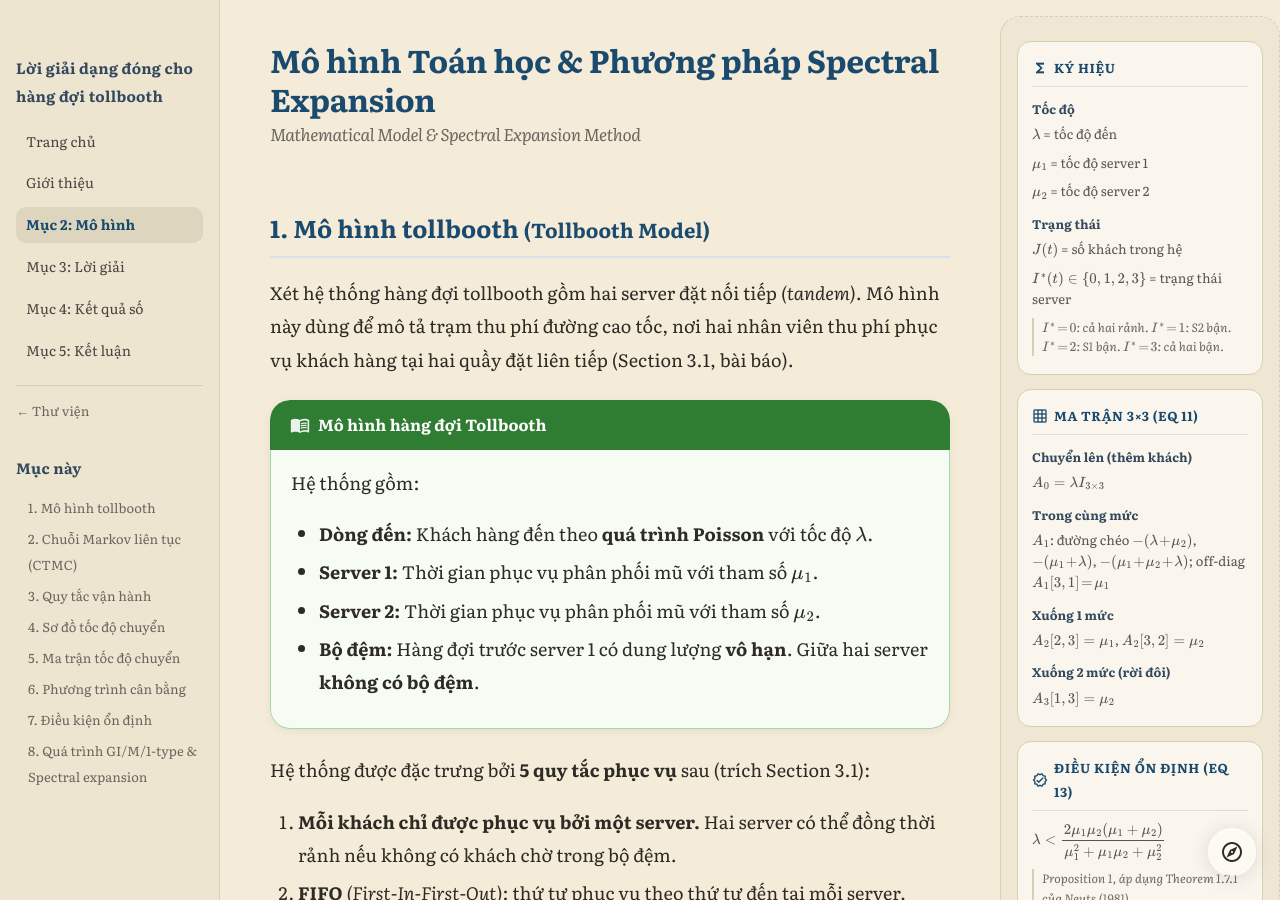
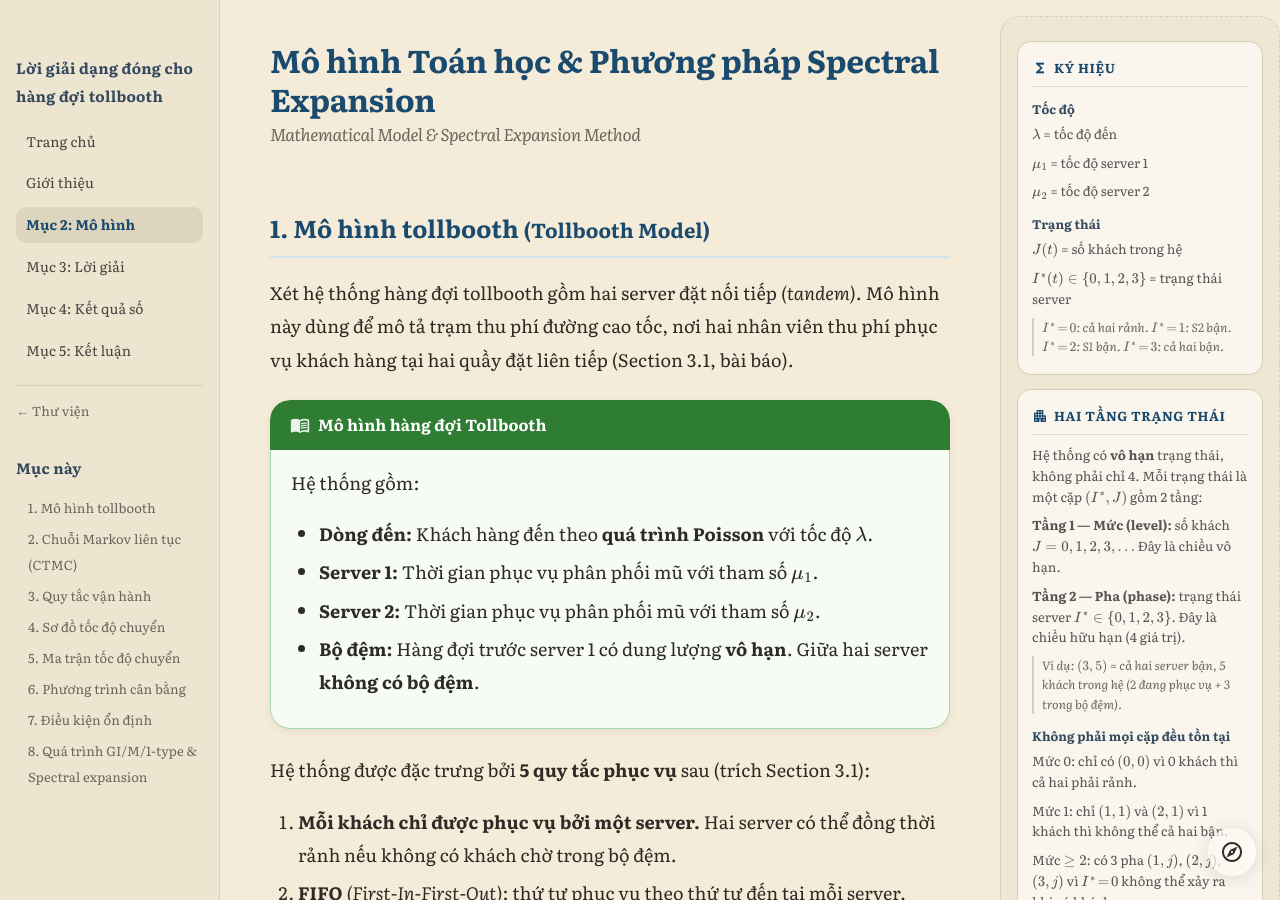
Before and after one commit to hoangphi01/hp-lib, a Jekyll site: the page built from books/tollbooth-paper/ch1.html, in a window 1280 px wide and 900 px high. Built offline with Jekyll 4.4.1, drawn with Linux system fonts in a browser that asks for light colours.

Commit message:
feat: thêm giải thích 2 tầng trạng thái (level + phase) và cách chuyển pha vào sidebar ch1

```diff
--- a/_includes/sidebars/tollbooth/ch1.html
+++ b/_includes/sidebars/tollbooth/ch1.html
@@ -9,6 +9,25 @@
   <p>\(J(t)\) = số khách trong hệ</p>
   <p>\(I^*(t) \in \{0, 1, 2, 3\}\) = trạng thái server</p>
   <p class="sidebar-tip">\(I^*\!=\!0\): cả hai rảnh. \(I^*\!=\!1\): S2 bận. \(I^*\!=\!2\): S1 bận. \(I^*\!=\!3\): cả hai bận.</p>
+</div>
+
+<div class="sidebar-card">
+  <h4><span class="material-icons-outlined" style="font-size:16px">apartment</span> Hai tầng trạng thái</h4>
+  <p>Hệ thống có <strong>vô hạn</strong> trạng thái, không phải chỉ 4. Mỗi trạng thái là một cặp \((I^*, J)\) gồm 2 tầng:</p>
+  <p><strong>Tầng 1 — Mức (level):</strong> số khách \(J = 0, 1, 2, 3, \ldots\) Đây là chiều vô hạn.</p>
+  <p><strong>Tầng 2 — Pha (phase):</strong> trạng thái server \(I^* \in \{0,1,2,3\}\). Đây là chiều hữu hạn (4 giá trị).</p>
+  <p class="sidebar-tip">Ví dụ: \((3, 5)\) = cả hai server bận, 5 khách trong hệ (2 đang phục vụ + 3 trong bộ đệm).</p>
+
+  <h5>Không phải mọi cặp đều tồn tại</h5>
+  <p>Mức 0: chỉ có \((0,0)\) vì 0 khách thì cả hai phải rảnh.</p>
+  <p>Mức 1: chỉ \((1,1)\) và \((2,1)\) vì 1 khách thì không thể cả hai bận.</p>
+  <p>Mức \(\geq 2\): có 3 pha \((1,j)\), \((2,j)\), \((3,j)\) vì \(I^*\!=\!0\) không thể xảy ra khi có khách.</p>
+
+  <h5>Các pha chuyển đổi thế nào?</h5>
+  <p>\(3 \xrightarrow{\mu_1} 1\): S1 xong → bị chặn (cùng mức).</p>
+  <p>\(3 \xrightarrow{\mu_2} 2\): S2 xong → 1 rời (xuống 1 mức).</p>
+  <p>\(2 \xrightarrow{\mu_1} 3\): S1 xong → 1 rời → 2 từ bộ đệm lấp cả hai (xuống 1 mức).</p>
+  <p>\(1 \xrightarrow{\mu_2} 3\): S2 xong → 2 rời đôi → 2 từ bộ đệm lấp cả hai (xuống 2 mức).</p>
 </div>
 
 <div class="sidebar-card">
```
